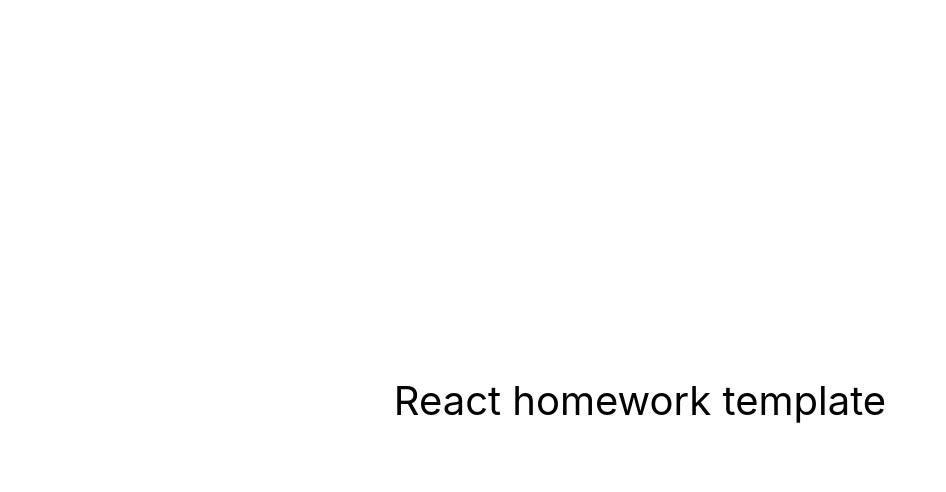
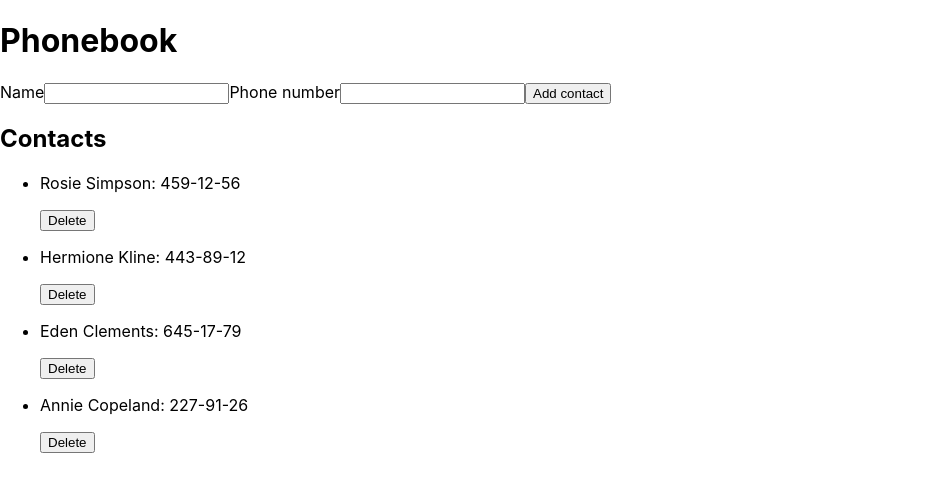
Before and after one commit to Anna-Nesterenko/goit-react-hw-08-phonebook, a React (Create React App) app: page / in a window 1280 px wide. Shown: the top 492 px of the page, without its empty margins (0-946 px from the left). Built offline with nearby package versions, Linux system fonts and the light colour scheme.

Commit message:
addFourTasks

```diff
--- a/package.json
+++ b/package.json
@@ -7,9 +7,12 @@
     "@testing-library/jest-dom": "^5.16.3",
     "@testing-library/react": "^12.1.4",
     "@testing-library/user-event": "^13.5.0",
+    "nanoid": "^4.0.0",
+    "prop-types": "^15.8.1",
     "react": "^18.1.0",
     "react-dom": "^18.1.0",
     "react-scripts": "5.0.1",
+    "styled-components": "^5.3.5",
     "web-vitals": "^2.1.3"
   },
   "scripts": {
--- a/src/components/App.jsx
+++ b/src/components/App.jsx
@@ -1,16 +1,45 @@
-export const App = () => {
-  return (
-    <div
-      style={{
-        height: '100vh',
-        display: 'flex',
-        justifyContent: 'center',
-        alignItems: 'center',
-        fontSize: 40,
-        color: '#010101'
-      }}
-    >
-      React homework template
-    </div>
-  );
-};
+import { Component } from 'react';
+import { nanoid } from 'nanoid';
+import { Form } from './Form/Form';
+import { ContactList } from './ContactList/ContactList';
+
+export class App extends Component {
+  state = {
+    contacts: [
+      { id: nanoid(7), name: 'Rosie Simpson', number: '459-12-56' },
+      { id: nanoid(7), name: 'Hermione Kline', number: '443-89-12' },
+      { id: nanoid(7), name: 'Eden Clements', number: '645-17-79' },
+      { id: nanoid(7), name: 'Annie Copeland', number: '227-91-26' },
+    ],
+  };
+
+  formSubmitData = objContact => {
+    const addContact = {
+      id: nanoid(7),
+      ...objContact,
+    };
+
+    this.setState(({ contacts }) => ({
+      contacts: [...contacts, addContact],
+    }));
+  };
+
+  deleteContact = contactId => {
+    this.setState(prevState => ({
+      contacts: prevState.contacts.filter(contact => contact.id !== contactId),
+    }));
+  };
+
+  render() {
+    const { contacts } = this.state;
+
+    return (
+      <>
+        <h1>Phonebook</h1>
+        <Form onData={this.formSubmitData} />
+        <h2>Contacts</h2>
+        <ContactList contacts={contacts} onDeleteContact={this.deleteContact} />
+      </>
+    );
+  }
+}
--- /dev/null
+++ b/src/components/ContactList/ContactList.jsx
@@ -0,0 +1,16 @@
+export const ContactList = ({ contacts, onDeleteContact }) => {
+  return (
+    <ul>
+      {contacts.map(({ id, name, number }) => (
+        <li key={id}>
+          <p>
+            {name}: {number}
+          </p>
+          <button type="button" onClick={() => onDeleteContact(id)}>
+            Delete
+          </button>
+        </li>
+      ))}
+    </ul>
+  );
+};
--- /dev/null
+++ b/src/components/Form/Form.jsx
@@ -0,0 +1,57 @@
+import { Component } from 'react';
+
+export class Form extends Component {
+  state = {
+    name: '',
+    number: '',
+  };
+
+  handleChange = e => {
+    const { name, value } = e.currentTarget;
+    this.setState({ [name]: value });
+  };
+
+  handleSubmit = e => {
+    e.preventDefault();
+
+    this.props.onData(this.state);
+
+    this.resetSubmit();
+  };
+
+  resetSubmit = () => {
+    this.setState({ name: '', number: '' });
+  };
+
+  render() {
+    return (
+      <form onSubmit={this.handleSubmit}>
+        <label>
+          Name
+          <input
+            type="text"
+            name="name"
+            value={this.state.name}
+            pattern="^[a-zA-Zа-яА-Я]+(([' -][a-zA-Zа-яА-Я ])?[a-zA-Zа-яА-Я]*)*$"
+            title="Name may contain only letters, apostrophe, dash and spaces. For example Adrian, Jacob Mercer, Charles de Batz de Castelmore d'Artagnan"
+            required
+            onChange={this.handleChange}
+          />
+        </label>
+        <label>
+          Phone number
+          <input
+            type="tel"
+            name="number"
+            value={this.state.number}
+            pattern="\+?\d{1,4}?[-.\s]?\(?\d{1,3}?\)?[-.\s]?\d{1,4}[-.\s]?\d{1,4}[-.\s]?\d{1,9}"
+            title="Phone number must be digits and can contain spaces, dashes, parentheses and can start with +"
+            required
+            onChange={this.handleChange}
+          />
+        </label>
+        <button type="submit">Add contact</button>
+      </form>
+    );
+  }
+}
```
Also changed, not shown: 1 other file (tests, documents, lock files or other folders).
